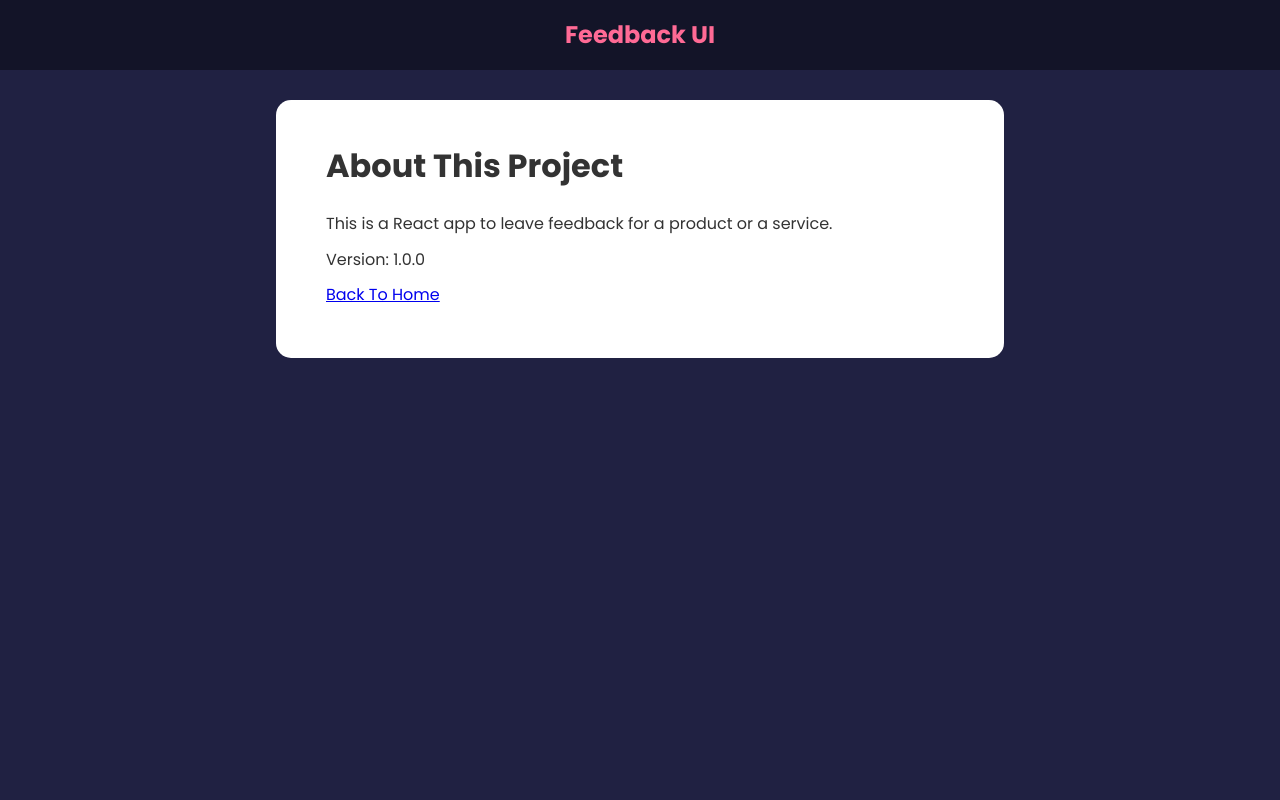
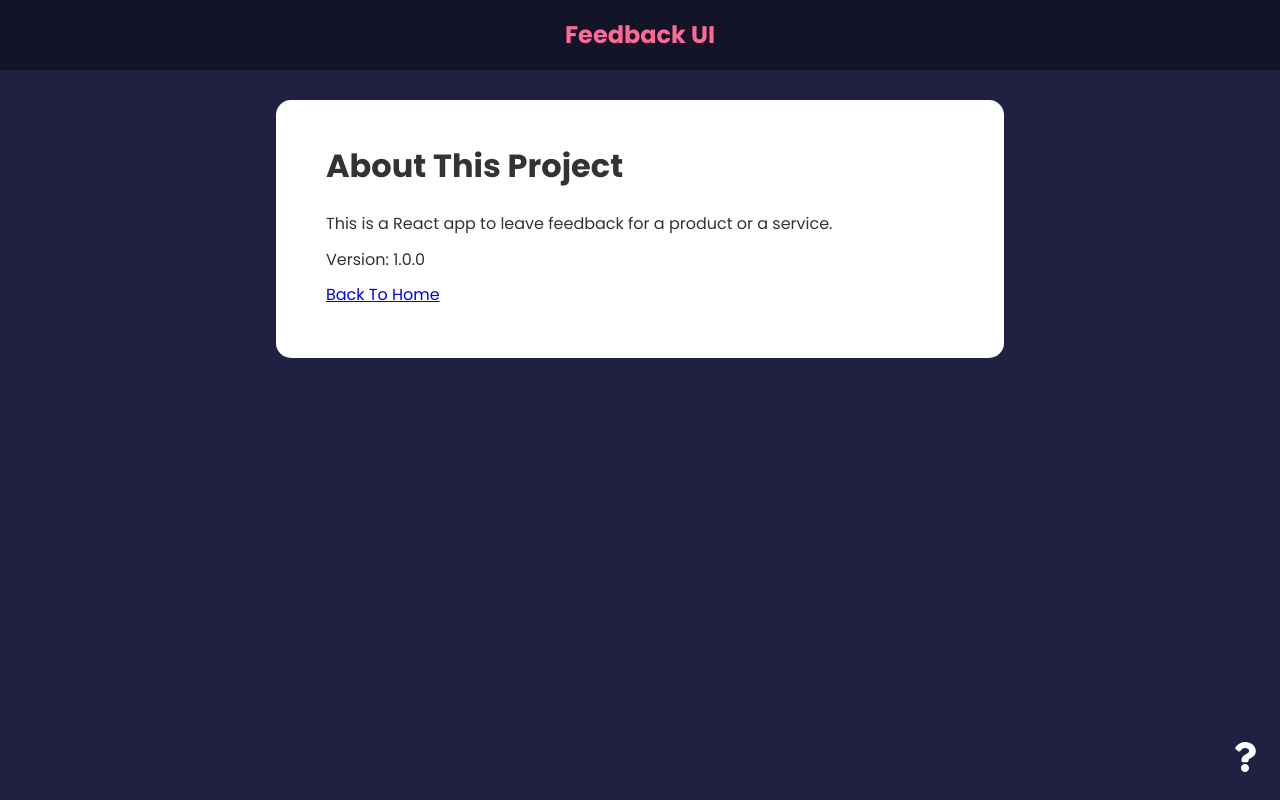
Before and after one commit to demetcaliskan/feedback-app, a React (Create React App) app: page /about in a window 1280 px wide. Built offline with nearby package versions, Linux system fonts and the light colour scheme.

Commit message:
About page icon link is added

```diff
--- a/src/App.js
+++ b/src/App.js
@@ -6,6 +6,7 @@
 import FeedbackStats from './components/FeedbackStats';
 import FeedbackForm from './components/FeedbackForm';
 import FeedbackData from './data/FeedbackData'
+import AboutIconLink from './components/AboutIconLink';
 import AboutPage from './pages/AboutPage';
 
 function App() {
@@ -38,6 +39,7 @@
                     <Route path='/about' element={<AboutPage />} />
 
                 </Routes>
+                <AboutIconLink />
             </div>
         </Router>
 
--- /dev/null
+++ b/src/components/AboutIconLink.jsx
@@ -0,0 +1,14 @@
+import { FaQuestion } from 'react-icons/fa'
+import { Link } from 'react-router-dom'
+
+function AboutIconLink() {
+    return (
+        <div className='about-link'>
+            <Link to={{ pathname: '/about' }}>
+                <FaQuestion size={30} />
+            </Link>
+        </div>
+    )
+}
+
+export default AboutIconLink
--- a/src/pages/AboutPage.jsx
+++ b/src/pages/AboutPage.jsx
@@ -1,4 +1,5 @@
 import Card from '../components/shared/Card'
+import { Link } from 'react-router-dom'
 
 function AboutPage() {
     return (
@@ -8,9 +9,8 @@
                 <p>This is a React app to leave feedback for a product or a service.</p>
                 <p>Version: 1.0.0</p>
 
-
                 <p>
-                    <a href="/">Back To Home</a>
+                    <Link to="/">Back To Home</Link>
                 </p>
             </div>
         </Card>
```
